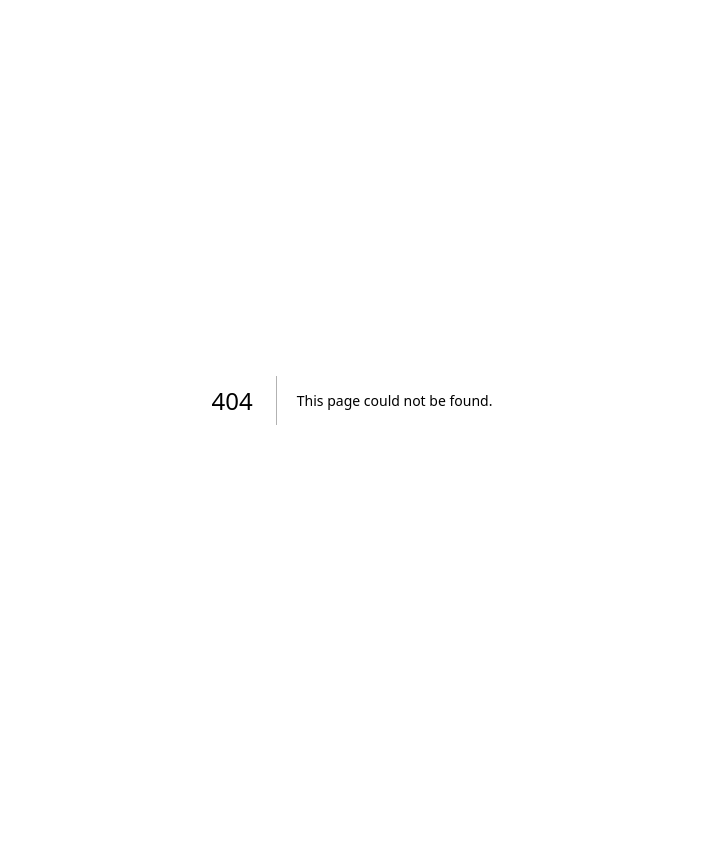
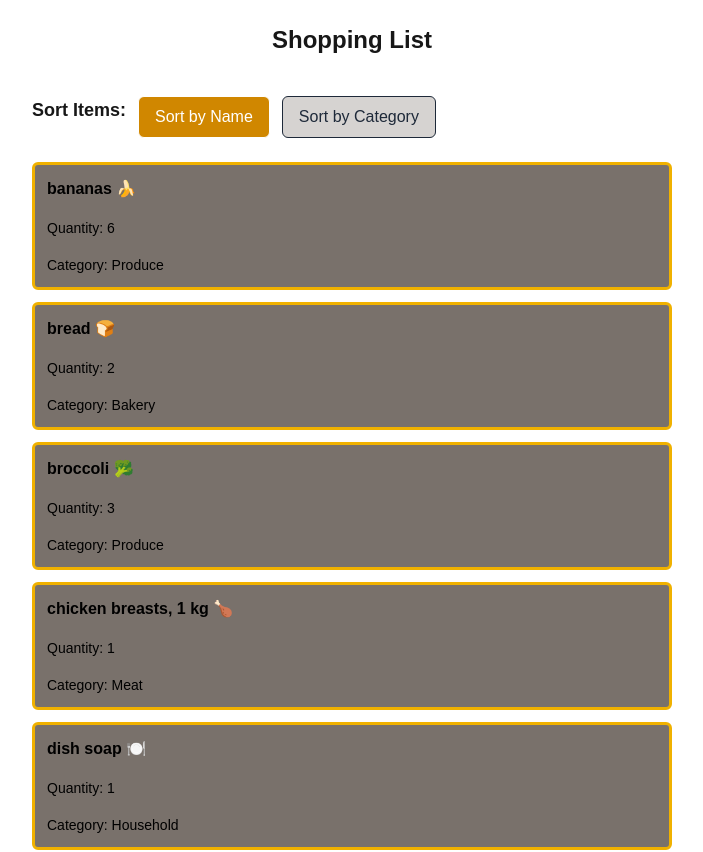
Before and after one commit to rocky-mcgoey/cprg306-assignments, a Next.js app: page /week-6 in a window 1280 px wide. Before the commit this address had no page. Shown: the top 852 px of the page, without its empty margins (288-991 px from the left). Before the commit the page ends 800 px from the top, so only its background shows below. Built offline with nearby package versions, Linux system fonts and the light colour scheme.

Commit message:
Added sorting buttons, removed const items, added json item list, restyled cards

```diff
--- a/app/page.js
+++ b/app/page.js
@@ -9,7 +9,8 @@ export default function Home() {
     </header>
 
       <p>
-        <Link href="/week-2">Go to Week 2 {rightArrow}</Link><Link href="/week-3">Go to Week 3 {rightArrow}</Link><Link href="/week-4">Go to Week 4 {rightArrow}</Link><Link href="/week-5">Go to Week 5</Link>
+        <Link href="/week-2">Go to Week 2 {rightArrow}</Link><Link href="/week-3">Go to Week 3 {rightArrow}</Link><Link href="/week-4">Go to Week 4 {rightArrow}</Link>
+        <Link href="/week-5">Go to Week 5{rightArrow}</Link><Link href="/week-6">Go to Week 6 {rightArrow}</Link><Link href="/week-7">Go to Week 7 {rightArrow}</Link>
       </p>
     </main>
 
--- /dev/null
+++ b/app/week-6/item-list.js
@@ -0,0 +1,51 @@
+"use client";
+import { useState } from "react";
+import items from "./items.json";
+import Item from "./item.js";
+
+export default function ItemList() {
+  const [sortBy, setSortBy] = useState("name");
+
+  const sortedItems = [...items].sort((a, b) => {
+    if (sortBy === "name") {
+      return a.name.localeCompare(b.name);
+    } else if (sortBy === "category") {
+      return a.category.localeCompare(b.category);
+    }
+    return 0;
+  });
+  return (
+    <section className="max-w mx-auto p-4">
+
+      <div className="flex justify-left gap-3 mb-6">
+        <h2 className="text-lg font-semibold">Sort Items:</h2>
+        <button
+          onClick={() => setSortBy("name")}
+          className={`px-4 py-2 rounded-md font-medium border
+            ${sortBy === "name" ? "bg-yellow-600 text-white" : "bg-stone-300 text-gray-800"}`}
+        >
+          Sort by Name
+        </button>
+
+        <button
+          onClick={() => setSortBy("category")}
+          className={`px-4 py-2 rounded-md font-medium border
+            ${sortBy === "category" ? "bg-yellow-600 text-white" : "bg-stone-300 text-gray-800"}`}
+        >
+          Sort by Category
+        </button>
+      </div>
+
+      <ul className="space-y-2">
+        {sortedItems.map((item) => (
+          <Item
+            key={item.id}
+            name={item.name}
+            quantity={item.quantity}
+            category={item.category}
+          />
+        ))}
+      </ul>
+    </section>
+  );
+}
--- /dev/null
+++ b/app/week-6/item.js
@@ -0,0 +1,11 @@
+export default function Item({ name, quantity, category }) {
+  return (
+    <li className=" bg-stone-500 text-black border-3 border-yellow-500 rounded-md p-3 mb-3  w-full h-32 mx-auto flex flex-col justify-between">
+      <p className="font-semibold">{name}</p>
+      <p className="text-sm">Quantity: {quantity}</p>
+      <p className="text-sm">
+        Category: <span className="capitalize">{category}</span>
+      </p>
+    </li>
+  );
+}
--- /dev/null
+++ b/app/week-6/items.json
@@ -0,0 +1,74 @@
+[
+  {
+    "id": "1h2GJKH12gkHG31h1H",
+    "name": "milk, 4 L 🥛",
+    "quantity": 1,
+    "category": "dairy"
+  },
+  {
+    "id": "2KJH3k2j3H1k2J3K1H",
+    "name": "bread 🍞",
+    "quantity": 2,
+    "category": "bakery"
+  },
+  {
+    "id": "3h2KJH3k2j3H1k2J3",
+    "name": "eggs, dozen 🥚",
+    "quantity": 2,
+    "category": "dairy"
+  },
+  {
+    "id": "4k2J3K1H2GJKH12gk",
+    "name": "bananas 🍌",
+    "quantity": 6,
+    "category": "produce"
+  },
+  {
+    "id": "5H1h1H2KJH3k2j3H",
+    "name": "broccoli 🥦",
+    "quantity": 3,
+    "category": "produce"
+  },
+  {
+    "id": "6H1k2J3K1H2GJKH1",
+    "name": "chicken breasts, 1 kg 🍗",
+    "quantity": 1,
+    "category": "meat"
+  },
+  {
+    "id": "7gkHG31h1H2KJH3k",
+    "name": "pasta sauce 🍝",
+    "quantity": 3,
+    "category": "canned goods"
+  },
+  {
+    "id": "8j3H1k2J3K1H2GJK",
+    "name": "spaghetti, 454 g 🍝",
+    "quantity": 2,
+    "category": "dry goods"
+  },
+  {
+    "id": "9H12gkHG31h1H2KJ",
+    "name": "toilet paper, 12 pack 🧻",
+    "quantity": 1,
+    "category": "household"
+  },
+  {
+    "id": "10H3k2j3H1k2J3K1",
+    "name": "paper towels, 6 pack",
+    "quantity": 1,
+    "category": "household"
+  },
+  {
+    "id": "11k2J3K1H2GJKH12",
+    "name": "dish soap 🍽️",
+    "quantity": 1,
+    "category": "household"
+  },
+  {
+    "id": "12GJKH12gkHG31h1",
+    "name": "hand soap 🧼",
+    "quantity": 4,
+    "category": "household"
+  }
+]
--- /dev/null
+++ b/app/week-6/page.js
@@ -0,0 +1,12 @@
+import ItemList from "./item-list";
+
+export default function Page() {
+  return (
+    <main className="min-h-screen p-6">
+      <div className="max-w-2xl mx-auto">
+        <h1 className="text-2xl font-bold text-center mb-6">Shopping List</h1>
+        <ItemList />
+      </div>
+    </main>
+  );
+}
```
Also changed, not shown: app/week-7/page.js (added).
